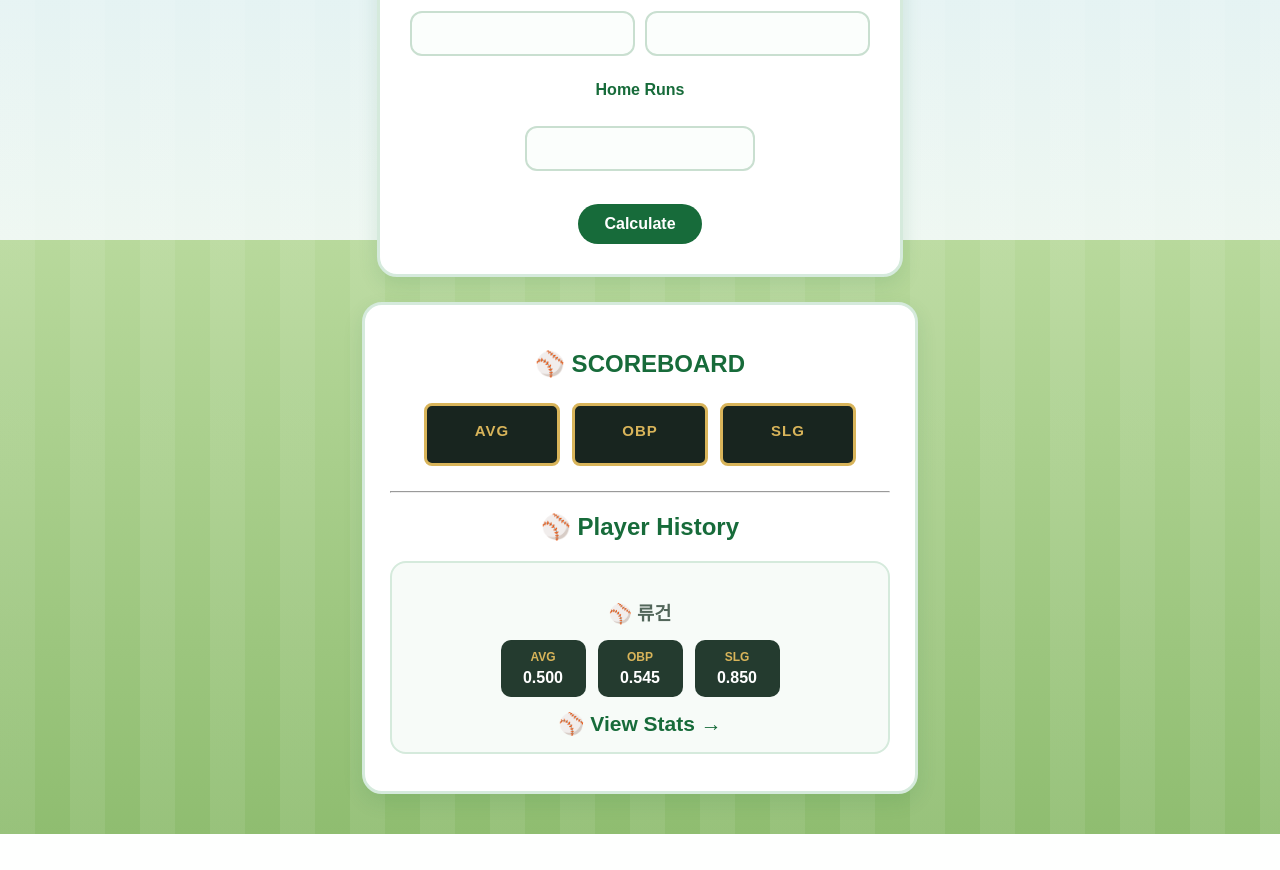
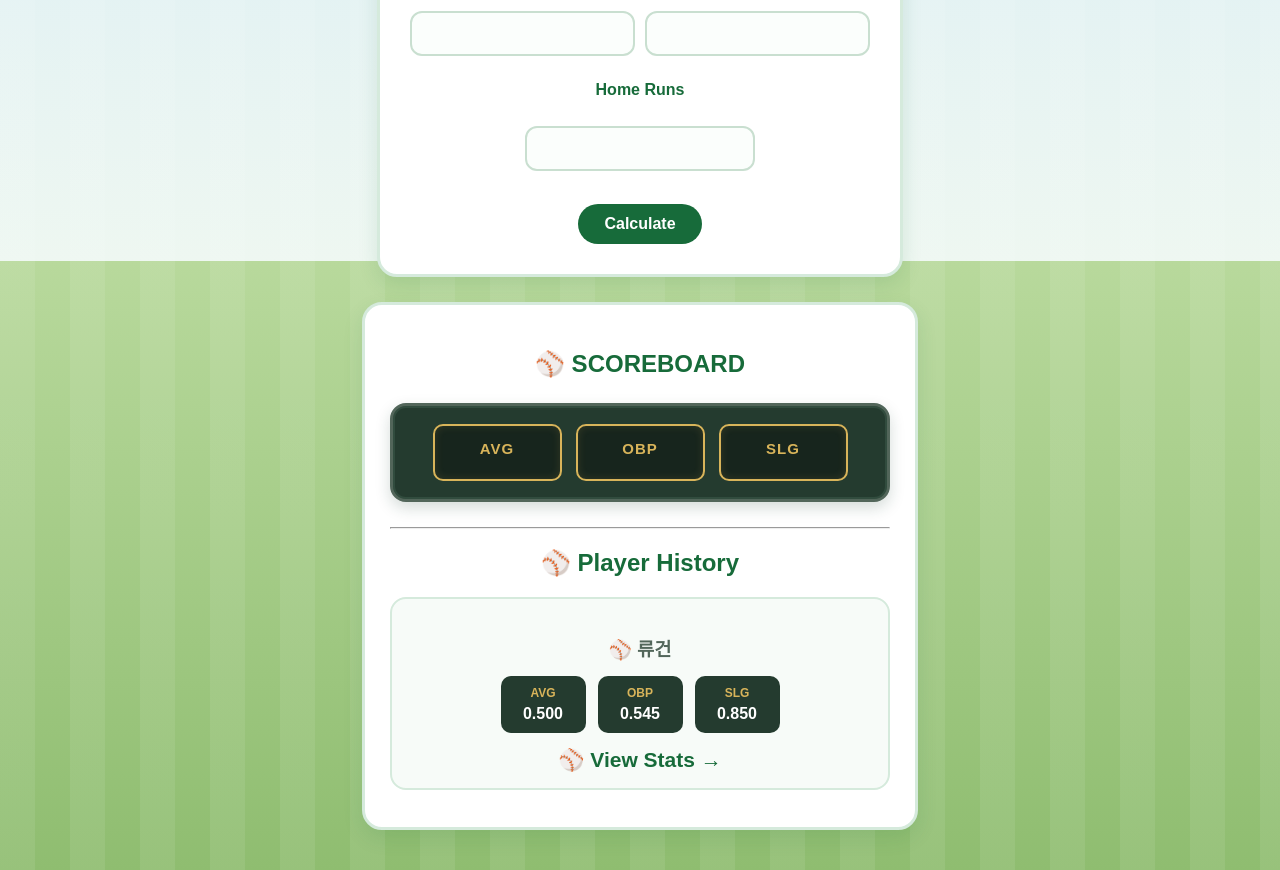
Before and after one commit to sakii-ito/Baseball-Stats-Analyzer, a Flask app: page / in a window 1280 px wide. Shown: the part 563-1433 px from the top of the page. Before the commit the page ends 1397 px from the top, so only its background shows below. Run offline with Flask 3, Linux system fonts and the light colour scheme.

Commit message:
Improve player cards and scoreboard design

```diff
--- a/static/style.css
+++ b/static/style.css
@@ -217,20 +217,31 @@ button:hover {
 .scoreboard {
     display: flex;
     justify-content: center;
-    gap: 12px;
+    gap: 14px;
     margin: 25px 0;
+    padding: 18px;
+    background-color: #243b2f;
+    border-radius: 16px;
+    border: 3px solid #52665a;
+    box-shadow:
+        0 6px 15px rgba(23, 59, 47, 0.18),
+        inset 0 0 0 2px #314c3e;
 }
 
 .stat-box {
-    background-color: #18251f;
+    background-color: #17251d;
     color: white;
-    width: 110px;
-    padding: 16px 10px;
-    border-radius: 8px;
-    border: 3px solid #d8b45a;
-    box-shadow:
-        0 4 8px rgba(216, 180, 90, 0.35),
-        0 5px 12px rgba(0, 0, 0, 0.2)
+    width: 105px;
+    padding: 14px 10px;
+    border-radius: 10px;
+    border: 2px solid #d8b45a;
+    box-shadow: inset 0 0 8px rgba(216, 180, 90, 0.15);
+    transition: 0.3s;
+}
+
+.stat-box:hover {
+    transform: translateY(-4px);
+    box-shadow: 0 5px 12px rgba(0, 0, 0, 0.25);
 }
 
 .stat-box h3 {
@@ -241,11 +252,10 @@ button:hover {
 }
 
 .stat-box p {
-    color: #f5f5f5;
+    color: white;
     font-size: 24px;
     font-weight: bold;
     margin: 0;
-    letter-spacing: 1px;
 }
 
 .player-stats {
```
